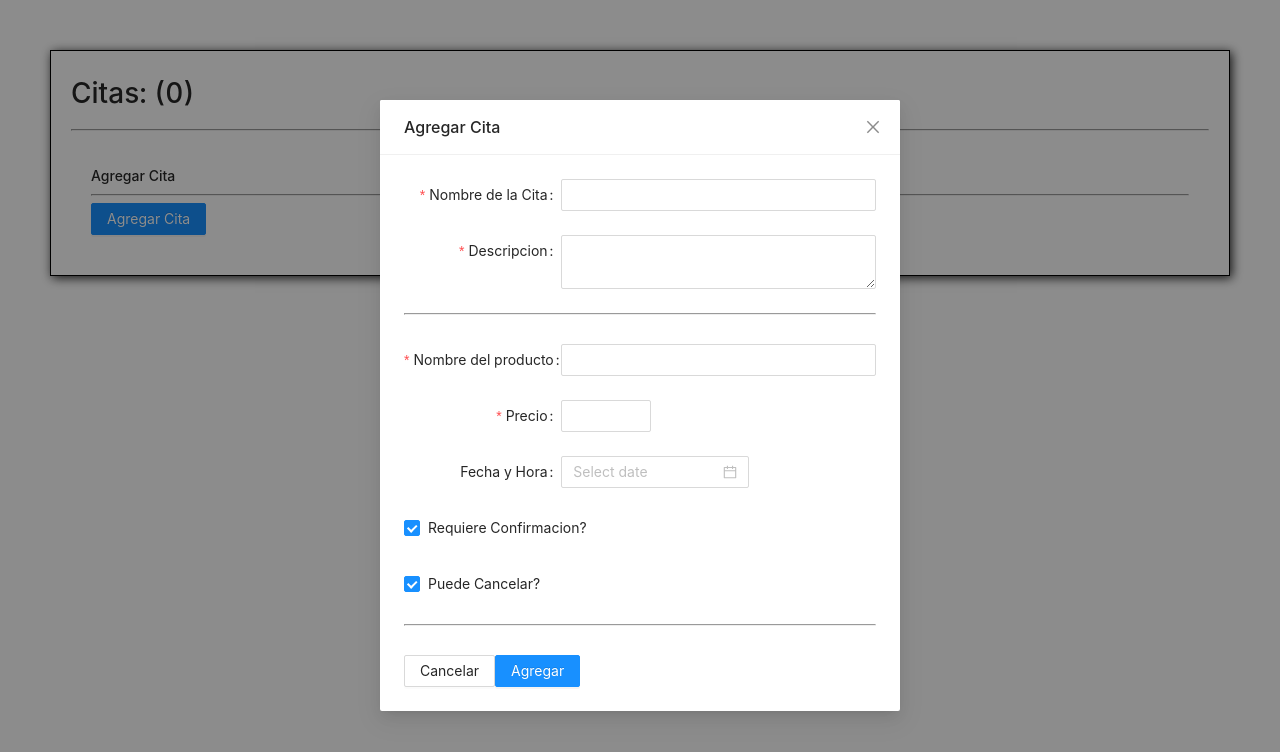
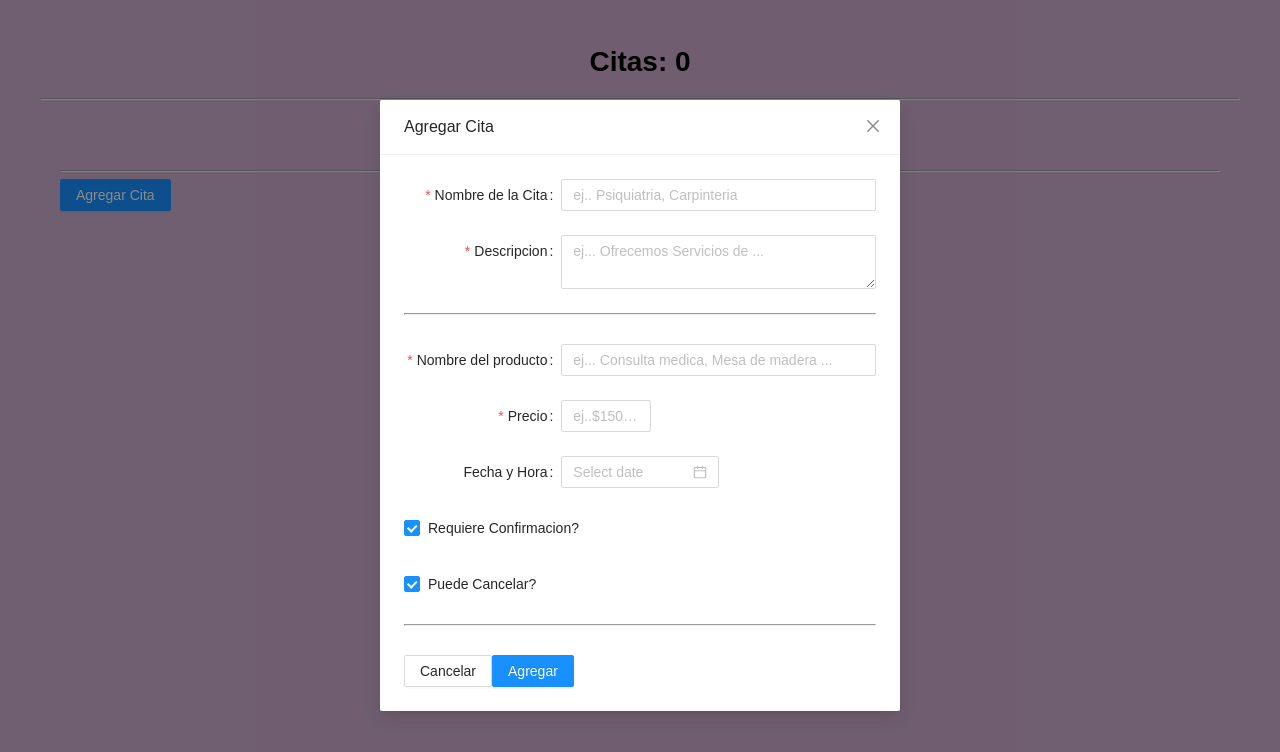
Before and after one commit to Panik-Attack/Citas, a React (Create React App) app: page / in a window 1280 px wide. Both pictures are taken after a click on the button "Agregar Cita". Shown: the top 752 px of the page. Built offline with nearby package versions, Linux system fonts and the light colour scheme.

Commit message:
estilos agregados a citaApp

```diff
--- a/src/components/citas/BasicInfo/BasicInfo.js
+++ b/src/components/citas/BasicInfo/BasicInfo.js
@@ -120,7 +120,9 @@ export const BasicInfo = ({closeModal, handleAddCita}) => {
                 required: true,
                 message: 'Por favor ingresar el nombre de la cita'
                 }]}>
-              <Input/>
+              <Input
+              placeholder="ej.. Psiquiatria, Carpinteria"
+              />
           </Item>
 
           <Item
@@ -130,7 +132,10 @@ export const BasicInfo = ({closeModal, handleAddCita}) => {
                 required: true,
                 message: 'Por favor ingresar la descripcion de la cita'
               }]}>
-              <TextArea/>
+              <TextArea
+              placeholder="ej... Ofrecemos Servicios de ..."
+
+              />
           </Item>
           <hr />
           <br/>
@@ -143,7 +148,10 @@ export const BasicInfo = ({closeModal, handleAddCita}) => {
                 required: true,
                 message: 'Por favor ingresar el nombre del Producto'
                 }]}>
-              <Input/>
+              <Input
+                 placeholder="ej... Consulta medica, Mesa de madera ..."
+
+              />
           </Item>
 
           <Item
@@ -153,7 +161,10 @@ export const BasicInfo = ({closeModal, handleAddCita}) => {
                   required: true,
                   message: 'Por favor ingresar el precio del Producto'
                   }]}>
-              <InputNumber/>
+              <InputNumber
+                 placeholder="ej..$150.00"
+
+              />
           </Item>
 
           <Item
--- a/src/components/disponibilidad/CitaAdd.js
+++ b/src/components/disponibilidad/CitaAdd.js
@@ -21,7 +21,7 @@ export const CitaAdd = ({handleAddCita}) => {
   return (
     <div className='container'>
 
-    <h4>Agregar Cita</h4>
+
         <hr/>
 
     <Modal
@@ -29,11 +29,7 @@ export const CitaAdd = ({handleAddCita}) => {
         open={modal}
         onCancel={closeModal}
         footer={null}
-        // footer={[
-        //     <Button onClick={closeModal}>Cancelar</Button>,
-        //     <Button type='primary'>Agregar</Button>
-        // ]}
-        // onOk={PENDIENTE}
+
     >
             <BasicInfo closeModal={closeModal} handleAddCita={handleAddCita} />
     </Modal>
@@ -42,6 +38,7 @@ export const CitaAdd = ({handleAddCita}) => {
     <Button
     type='primary'
     onClick={openModal}
+
     >
         Agregar Cita
     </Button>
--- a/src/components/disponibilidad/CitaApp.js
+++ b/src/components/disponibilidad/CitaApp.js
@@ -47,9 +47,9 @@ export const CitaApp = () => {
 
   return (
     <div className='container_app' >
-        <h1>Citas: ({citas.length})</h1>
+        <h1 >Citas: {citas.length}</h1>
         <hr/>
-
+        <br/>
         <div>
 
             <div>
--- a/src/components/disponibilidad/CitaListItem.js
+++ b/src/components/disponibilidad/CitaListItem.js
@@ -1,3 +1,4 @@
+import { Button } from 'antd'
 import React from 'react'
 
 export const CitaListItem = ( {cita, handleDelete, handleToggle, index}) => {
@@ -5,19 +6,32 @@ export const CitaListItem = ( {cita, handleDelete, handleToggle, index}) => {
     <li
         key={cita.id}
     >
-        <p
-            className={`${cita.done && 'complete'}`}
-            onClick={() => handleToggle(cita.id)}
+        <h2>
+            {cita.nombreCita}
+        </h2>
+
+
+        <Button
+            onClick={() => handleDelete(cita.id)}
+            shape='circle'
+            type='primary'
+            danger
         >
-            {index + 1}.{cita.nombreCita}
+            X
+        </Button>
+
+
+        <p>
+            {cita.descripcionCita}
         </p>
 
 
-        <button
-            onClick={() => handleDelete(cita.id)}
-        >
-            Borrar
-        </button>
+
+        <p>
+            <br/>
+            Precio: ${cita.precioProducto}
+        </p>
+
     </li>
   )
 }
--- a/src/components/disponibilidad/CitasList.js
+++ b/src/components/disponibilidad/CitasList.js
@@ -1,10 +1,10 @@
 import React from 'react'
 import { CitaListItem } from './CitaListItem'
-
+import './citasList.scss'
 export const CitasList = ({citas, handleDelete, handleToggle}) => {
 
     return (
-            <ul >
+            <ul className='listContainer'>
             {
             citas.map( (cita, i) => (
                 //TodoListItem
--- a/src/components/disponibilidad/citasApp.scss
+++ b/src/components/disponibilidad/citasApp.scss
@@ -1,5 +1,7 @@
 body{
-    padding: 50px;
+    font-family: Arial, Helvetica, sans-serif;
+    background-color: rgb(204, 172, 204);
+    padding: 20px;
 }
 
 p{
@@ -18,6 +20,10 @@ p{
 }
 .container_app{
     padding: 20px;
-    border: solid 0.5px black;
-    box-shadow: 2px 2px 10px;
+    h1{
+        justify-content: center;
+        display: flex;
+        font-weight: 600;
+        color: rgb(0, 0, 0);
+    }
 }
--- /dev/null
+++ b/src/components/disponibilidad/citasList.scss
@@ -0,0 +1,29 @@
+.listContainer{
+
+
+    li{
+        background-color: rgb(255, 255, 255, 0.5);
+        padding: 20px 20px 40px;
+        list-style: none;
+        display: flex;
+        flex-wrap: wrap;
+        margin: 0 50px 20px 0;
+        border-radius: 20px;
+        h2{
+            color: rgb(0, 0, 0);
+            font-size: x-large;
+            width: 90%;
+            font-weight: 600;
+        }
+        p{
+            overflow-wrap: break-word;
+            overflow: auto;
+            font-size: medium;
+            max-height: 120px;
+            width: 100%;
+            padding-left: 20px;
+            color: rgb(56, 56, 56);
+        }
+
+    }
+}
```
